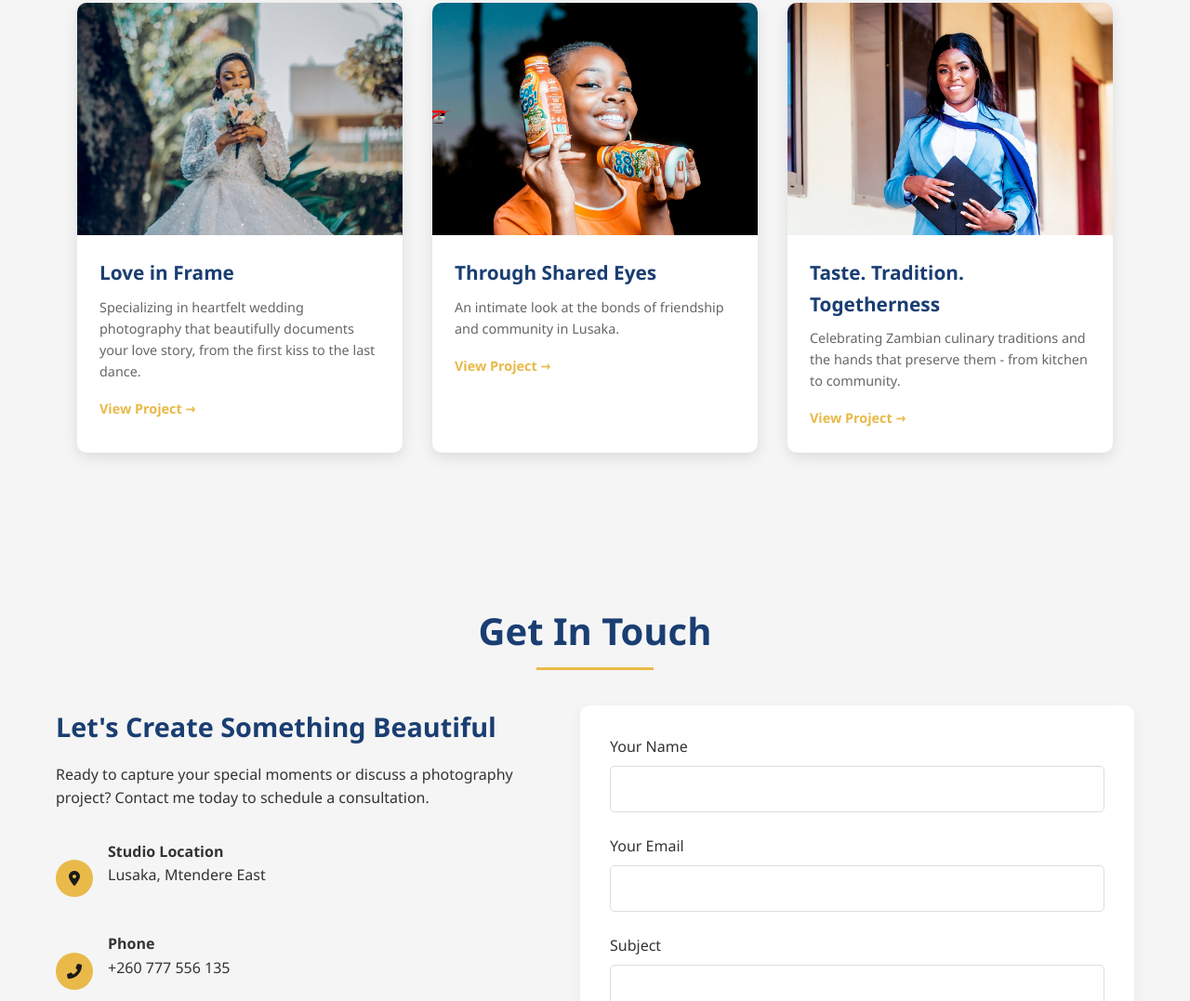
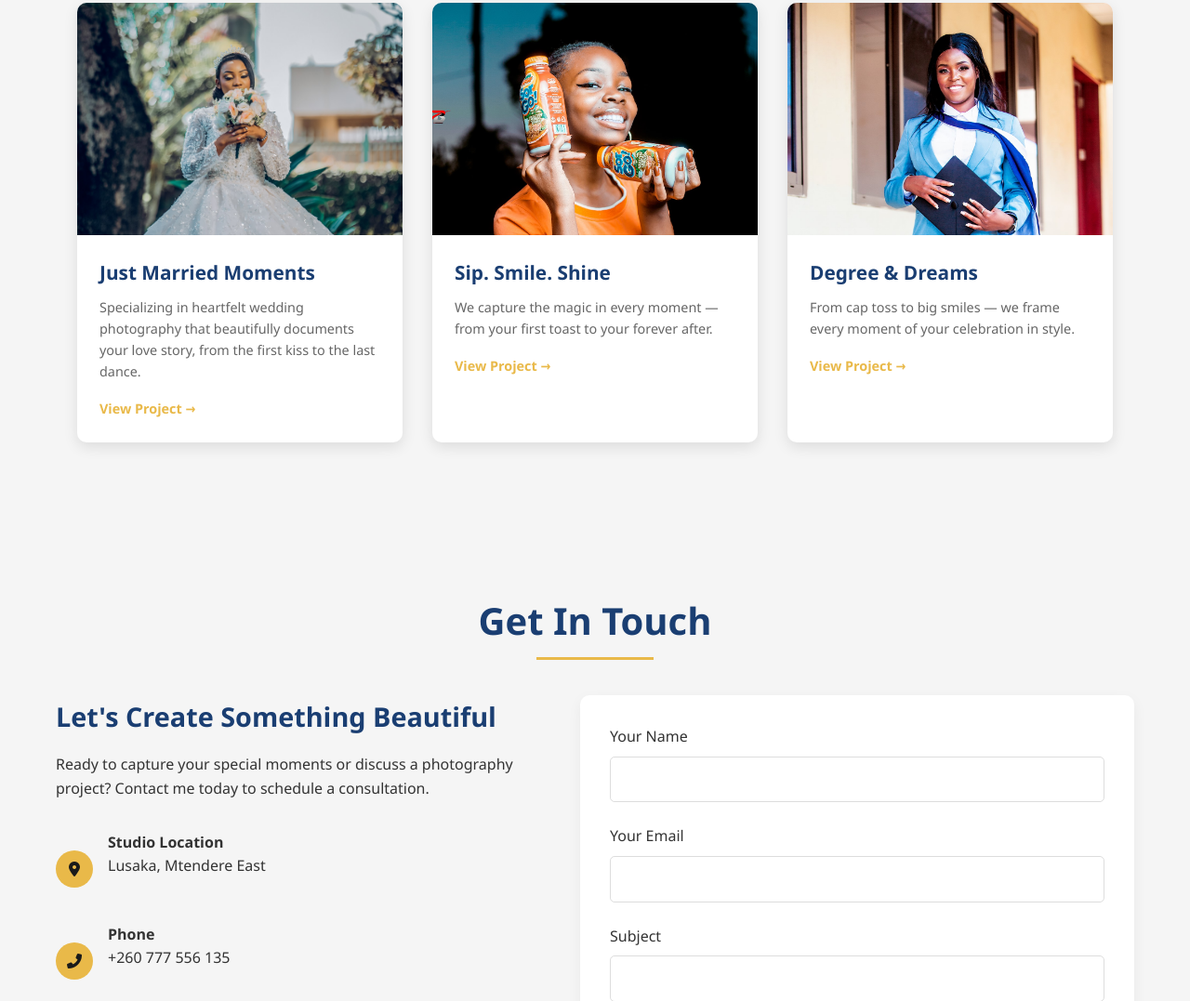
Before and after one commit to Mysite676/Bokothephotographerportfolio, a plain HTML site: page index.html in a window 1280 px wide. Shown: the part 4288-5365 px from the top of the page at 93% size. Drawn offline with Linux system fonts and the light colour scheme.

Commit message:
Update index.html

```diff
--- a/index.html
+++ b/index.html
@@ -956,7 +956,7 @@
                         <img src="featured1.jpg" alt="Wedding Photography">
                     </div>
                     <div class="featured-content">
-                        <h3>Love in Frame</h3>
+                        <h3>Just Married Moments</h3>
                         <p>Specializing in heartfelt wedding photography that beautifully documents your love story, from the first kiss to the last dance.</p>
                         <a href="#" class="featured-link">View Project →</a>
                     </div>
@@ -966,8 +966,8 @@
                         <img src="featured2.jpg" alt="Portrait Photography">
                     </div>
                     <div class="featured-content">
-                        <h3>Through Shared Eyes</h3>
-                        <p>An intimate look at the bonds of friendship and community in Lusaka.</p>
+                        <h3>Sip. Smile. Shine</h3>
+                        <p>We capture the magic in every moment — from your first toast to your forever after.</p>
                         <a href="#" class="featured-link">View Project →</a>
                     </div>
                 </div>
@@ -976,8 +976,8 @@
                         <img src="featured3.jpg" alt="Event Photography">
                     </div>
                     <div class="featured-content">
-                        <h3>Taste. Tradition. Togetherness</h3>
-                        <p>Celebrating Zambian culinary traditions and the hands that preserve them - from kitchen to community.</p>
+                        <h3>Degree & Dreams</h3>
+                        <p>From cap toss to big smiles — we frame every moment of your celebration in style.</p>
                         <a href="#" class="featured-link">View Project →</a>
                     </div>
                 </div>
```
